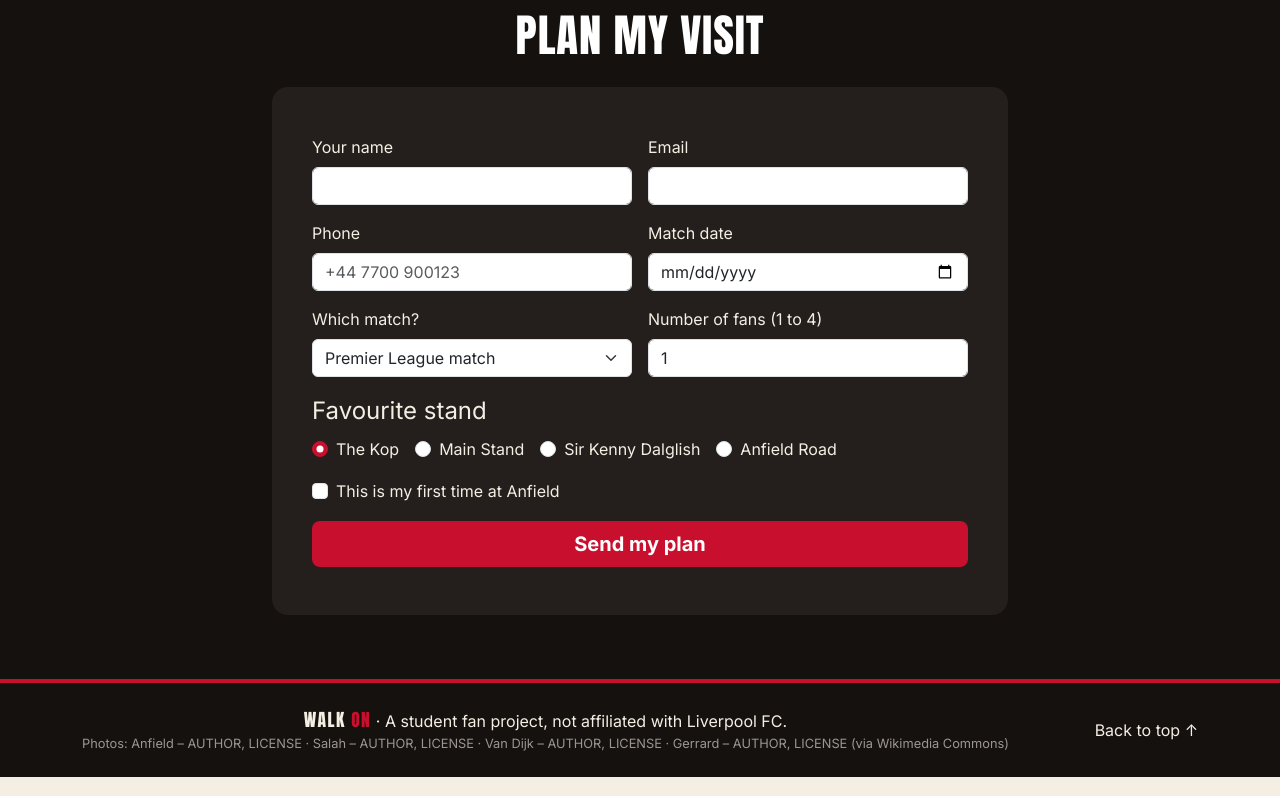
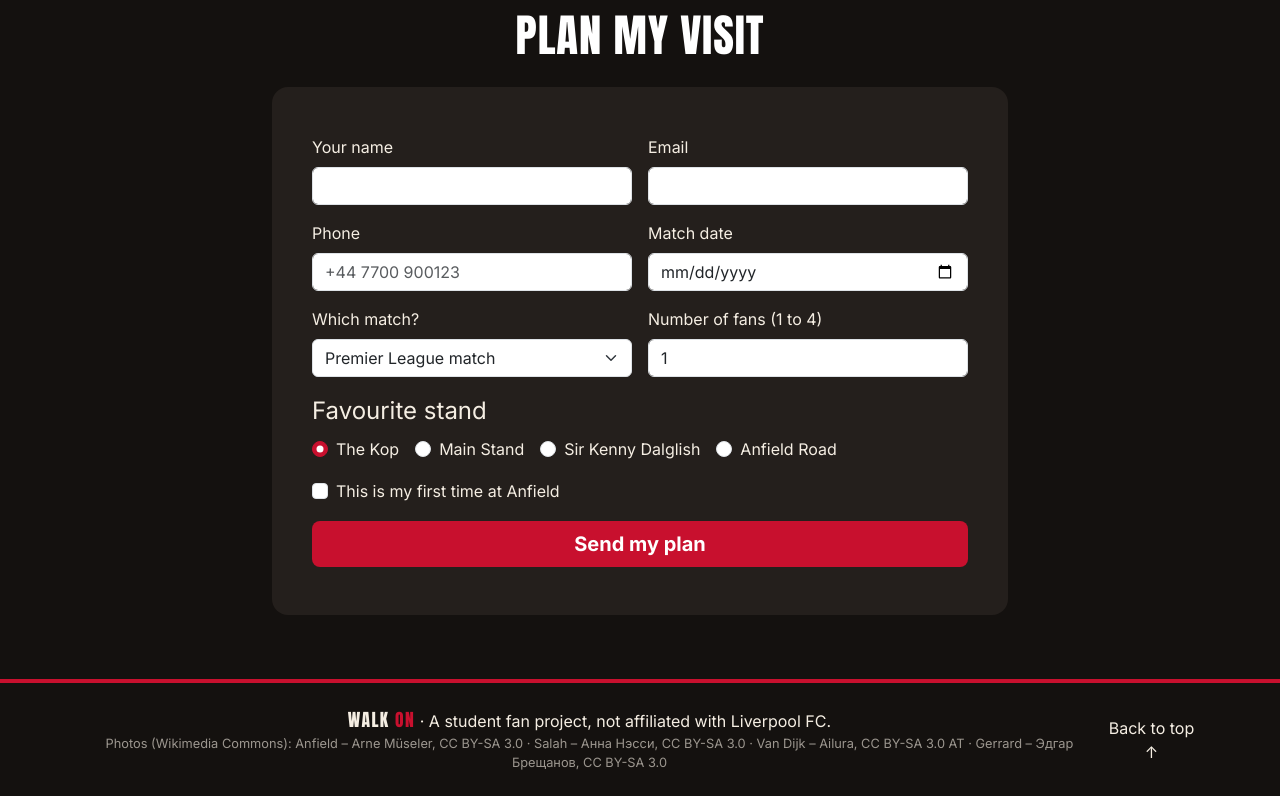
Before and after one commit to iamadolphinn/midterm_web, a plain HTML site: page matchday.html in a window 1280 px wide. Shown: the part 2158-2954 px from the top of the page. Drawn offline with nearby package versions, Linux system fonts and the light colour scheme.

Commit message:
Add photo credits

```diff
--- a/matchday.html
+++ b/matchday.html
@@ -237,7 +237,7 @@
     <div class="container d-flex flex-column flex-md-row justify-content-between align-items-center gap-2 text-center">
       <div>
         <p class="mb-0"><span class="logo">WALK <span>ON</span></span> · A student fan project, not affiliated with Liverpool FC.</p>
-        <p class="credits mb-0">Photos: Anfield – AUTHOR, LICENSE · Salah – AUTHOR, LICENSE · Van Dijk – AUTHOR, LICENSE · Gerrard – AUTHOR, LICENSE (via Wikimedia Commons)</p>
+        <p class="credits mb-0">Photos (Wikimedia Commons): Anfield – Arne Müseler, CC BY-SA 3.0 · Salah – Анна Нэсси, CC BY-SA 3.0 · Van Dijk – Ailura, CC BY-SA 3.0 AT · Gerrard – Эдгар Брещанов, CC BY-SA 3.0</p>
       </div>
       <a href="#" class="footer-link">Back to top ↑</a>
     </div>
```
